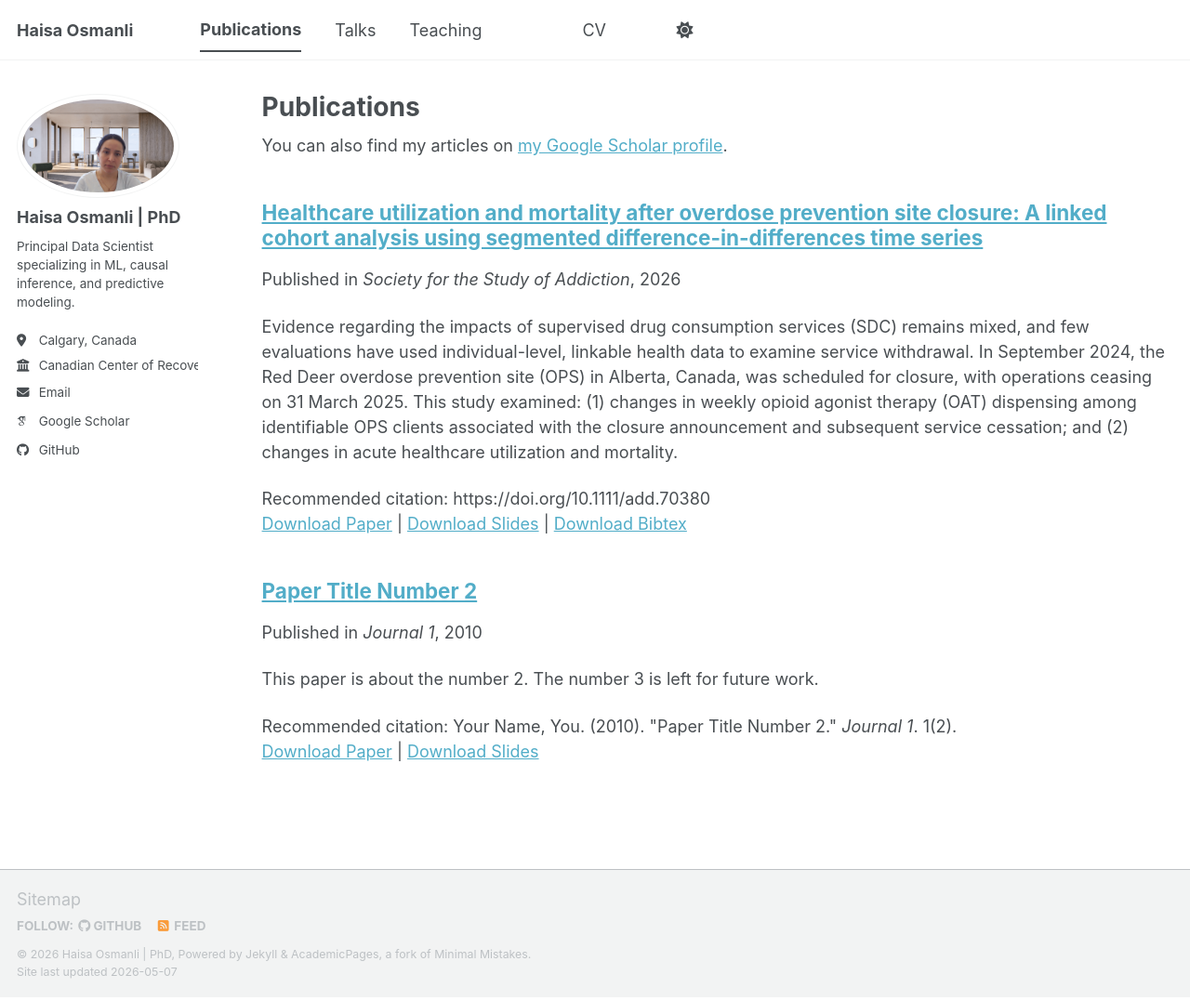
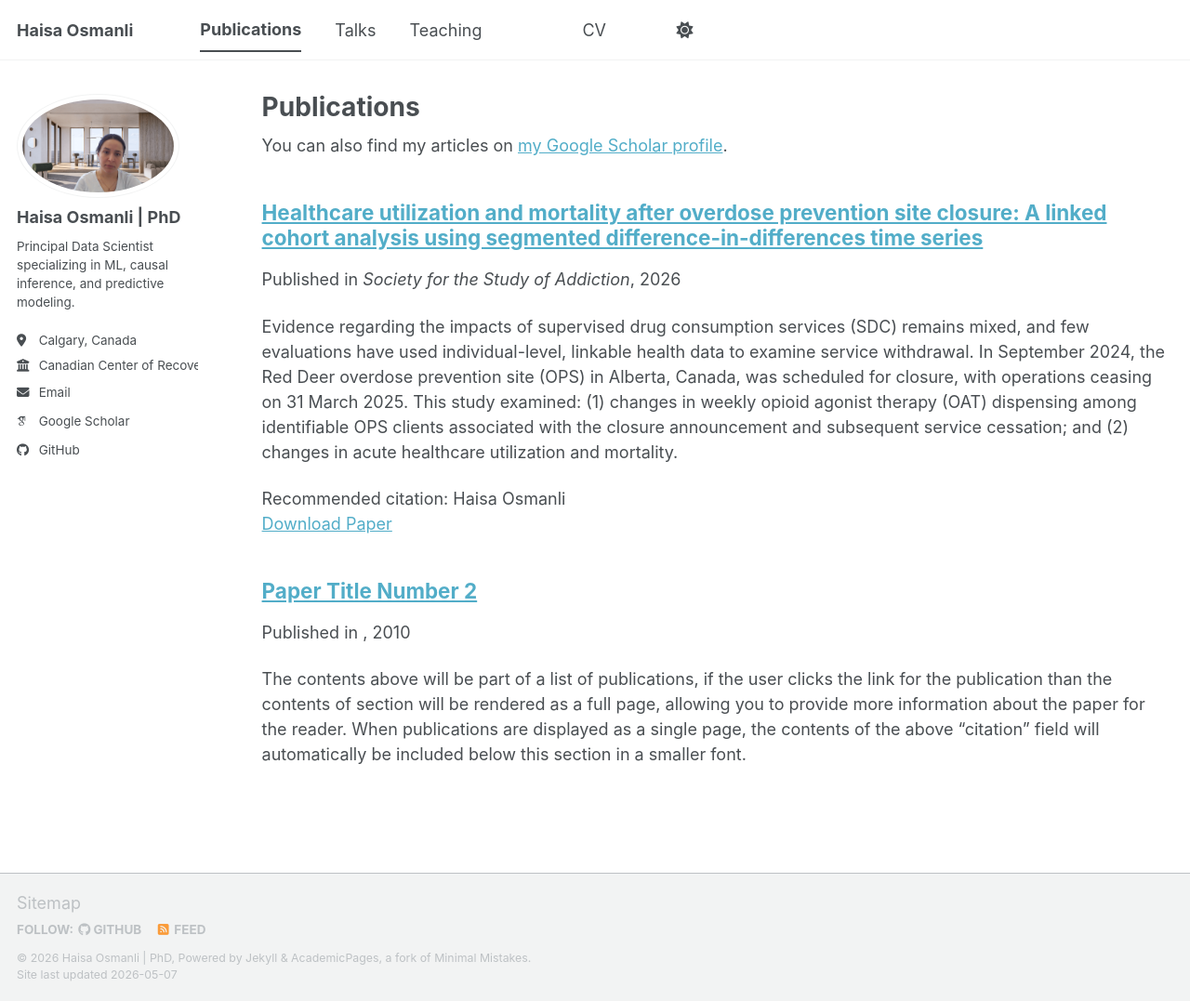
Before and after one commit to haisa-alpha/haisa-alpha.github.io, a Jekyll site: the page built from _pages/publications.html, in a window 1280 px wide and 1077 px high. Shown: the whole window at 93% size. Built offline with Jekyll 4.4.1, drawn with Linux system fonts in a browser that asks for light colours; some web fonts are replaced; a script bundle is joined from its source files by our own code; library files that are not in the unit come from our copies.

Commit message:
publication update

```diff
--- a/_publications/2009-10-01-paper-title-number-1.md
+++ b/_publications/2009-10-01-paper-title-number-1.md
@@ -6,9 +6,9 @@
 excerpt: 'Evidence regarding the impacts of supervised drug consumption services (SDC) remains mixed, and few evaluations have used individual-level, linkable health data to examine service withdrawal. In September 2024, the Red Deer overdose prevention site (OPS) in Alberta, Canada, was scheduled for closure, with operations ceasing on 31 March 2025. This study examined: (1) changes in weekly opioid agonist therapy (OAT) dispensing among identifiable OPS clients associated with the closure announcement and subsequent service cessation; and (2) changes in acute healthcare utilization and mortality.'
 date: 2026-03-10
 venue: 'Society for the Study of Addiction'
-slidesurl: 'https://academicpages.github.io/files/slides1.pdf'
+#slidesurl: 'https://academicpages.github.io/files/slides1.pdf'
 paperurl: https://onlinelibrary.wiley.com/doi/epdf/10.1111/add.70380
-bibtexurl: 'https://academicpages.github.io/files/bibtex1.bib'
-citation: https://doi.org/10.1111/add.70380
+# bibtexurl: 'https://academicpages.github.io/files/bibtex1.bib'
+citation: Haisa Osmanli
 ---
 The contents above will be part of a list of publications, if the user clicks the link for the publication than the contents of section will be rendered as a full page, allowing you to provide more information about the paper for the reader. When publications are displayed as a single page, the contents of the above "citation" field will automatically be included below this section in a smaller font.
```
Also changed, not shown: _publications/2010-10-01-paper-title-number-2.md (+10 -10 lines).
